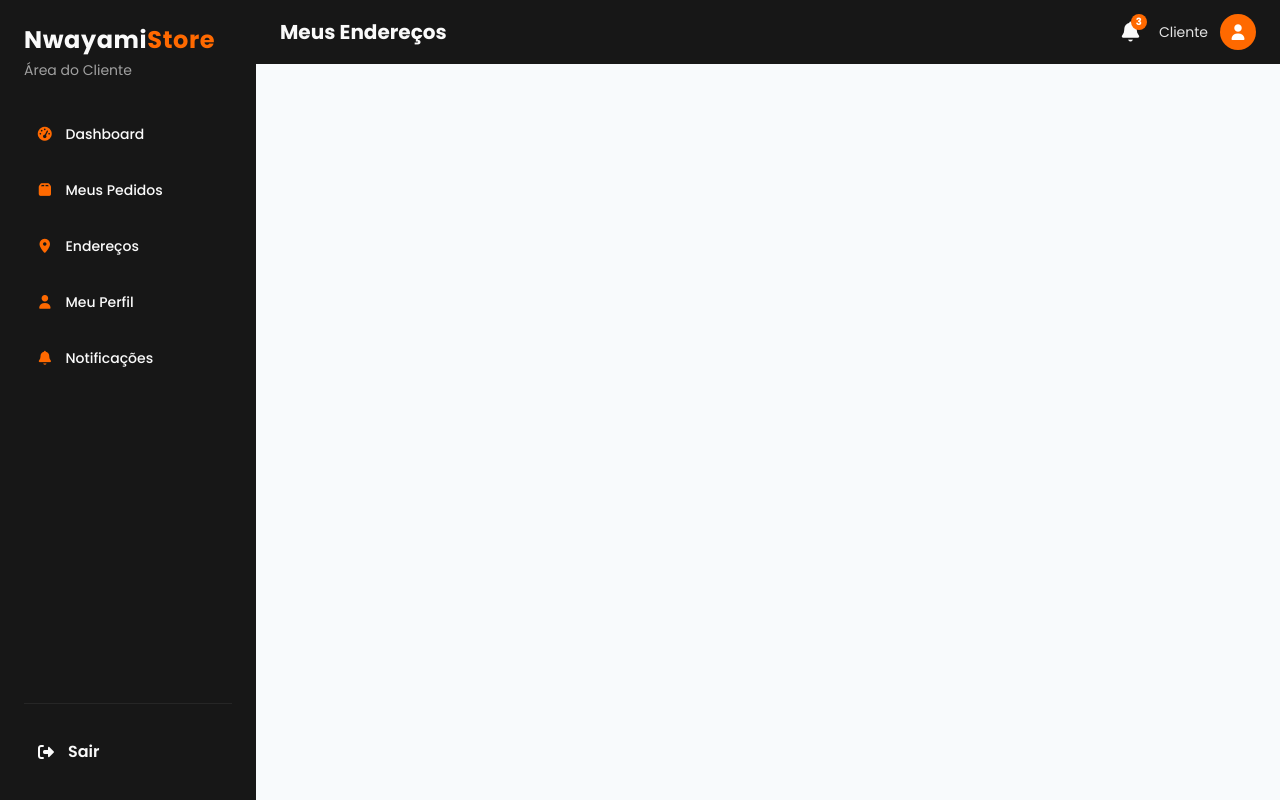
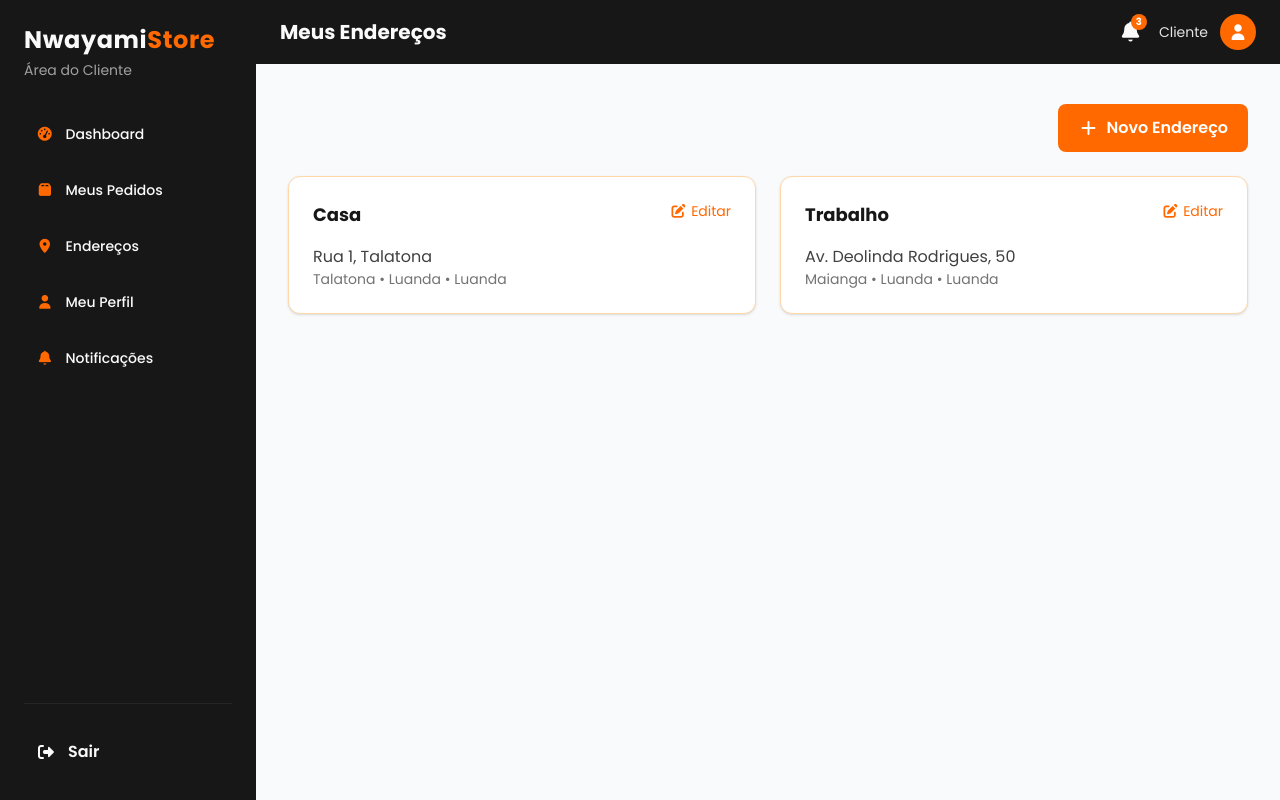
Before and after one commit to nsimba-afonso-nwayami/store-nwayami, a React (Vite) app: page /dashboard/cliente/enderecos in a window 1280 px wide. Built offline with nearby package versions, Linux system fonts and the light colour scheme.

Commit message:
Página endereços do dashboard do cliente criado

```diff
--- a/src/pages/cliente/Enderecos.jsx
+++ b/src/pages/cliente/Enderecos.jsx
@@ -1,12 +1,156 @@
+import { useState } from "react";
 import ClienteLayout from "./components/ClienteLayout";
-import { Link } from "react-router-dom";
+import Modal from "./components/Modal";
 
 export default function Enderecos() {
+  const [enderecos, setEnderecos] = useState([
+    {
+      id: 1,
+      apelido: "Casa",
+      rua: "Rua 1, Talatona",
+      bairro: "Talatona",
+      cidade: "Luanda",
+      provincia: "Luanda",
+    },
+    {
+      id: 2,
+      apelido: "Trabalho",
+      rua: "Av. Deolinda Rodrigues, 50",
+      bairro: "Maianga",
+      cidade: "Luanda",
+      provincia: "Luanda",
+    },
+  ]);
+
+  const [openModal, setOpenModal] = useState(false);
+  const [enderecoSelecionado, setEnderecoSelecionado] = useState(null);
+
+  const abrirModal = (endereco = null) => {
+    setEnderecoSelecionado(endereco);
+    setOpenModal(true);
+  };
+
   return (
     <>
       <title>Meus Endereços | Dashboard Cliente</title>
 
-      <ClienteLayout title="Meus Endereços"></ClienteLayout>
+      <ClienteLayout title="Meus Endereços">
+        {/* Botão adicionar endereço */}
+        <div className="flex justify-end mb-6">
+          <button
+            onClick={() => abrirModal()}
+            className="px-5 py-3 cursor-pointer bg-orange-500 hover:bg-orange-600 text-white rounded-lg font-semibold flex items-center gap-2"
+          >
+            <i className="fas fa-plus"></i> Novo Endereço
+          </button>
+        </div>
+
+        {/* Lista de endereços */}
+        <div className="grid grid-cols-1 md:grid-cols-2 gap-6">
+          {enderecos.map((endereco) => (
+            <div
+              key={endereco.id}
+              className="bg-white p-6 rounded-xl shadow-sm border border-orange-200 hover:shadow-md transition"
+            >
+              <div className="flex justify-between items-start mb-4">
+                <h3 className="text-lg font-bold text-neutral-900">
+                  {endereco.apelido}
+                </h3>
+                <button
+                  onClick={() => abrirModal(endereco)}
+                  className="text-orange-500 cursor-pointer hover:text-orange-600 text-sm flex items-center gap-1"
+                >
+                  <i className="fas fa-edit"></i> Editar
+                </button>
+              </div>
+
+              <p className="text-neutral-700">{endereco.rua}</p>
+              <p className="text-neutral-500 text-sm">
+                {endereco.bairro} • {endereco.cidade} • {endereco.provincia}
+              </p>
+            </div>
+          ))}
+        </div>
+
+        {/* Modal adicionar/editar endereço */}
+        <Modal
+          isOpen={openModal}
+          onClose={() => setOpenModal(false)}
+          title={enderecoSelecionado ? "Editar Endereço" : "Novo Endereço"}
+          icon="fas fa-map-marker-alt"
+        >
+          <form className="max-w-3xl mx-auto space-y-4">
+            <div>
+              <label className="block text-neutral-700 font-medium mb-1">
+                Apelido
+              </label>
+              <input
+                type="text"
+                defaultValue={enderecoSelecionado?.apelido || ""}
+                placeholder="Ex: Casa, Trabalho"
+                className="w-full px-4 py-3 border border-neutral-300 rounded-lg focus:outline-none focus:ring-2 focus:ring-orange-500"
+              />
+            </div>
+
+            <div>
+              <label className="block text-neutral-700 font-medium mb-1">
+                Rua
+              </label>
+              <input
+                type="text"
+                defaultValue={enderecoSelecionado?.rua || ""}
+                placeholder="Ex: Rua 1, Talatona"
+                className="w-full px-4 py-3 border border-neutral-300 rounded-lg focus:outline-none focus:ring-2 focus:ring-orange-500"
+              />
+            </div>
+
+            <div>
+              <label className="block text-neutral-700 font-medium mb-1">
+                Bairro
+              </label>
+              <input
+                type="text"
+                defaultValue={enderecoSelecionado?.bairro || ""}
+                placeholder="Ex: Talatona"
+                className="w-full px-4 py-3 border border-neutral-300 rounded-lg focus:outline-none focus:ring-2 focus:ring-orange-500"
+              />
+            </div>
+
+            <div>
+              <label className="block text-neutral-700 font-medium mb-1">
+                Cidade / Província
+              </label>
+              <input
+                type="text"
+                defaultValue={
+                  enderecoSelecionado
+                    ? `${enderecoSelecionado.cidade} / ${enderecoSelecionado.provincia}`
+                    : ""
+                }
+                placeholder="Ex: Luanda / Luanda"
+                className="w-full px-4 py-3 border border-neutral-300 rounded-lg focus:outline-none focus:ring-2 focus:ring-orange-500"
+              />
+            </div>
+
+            <div className="flex justify-end gap-3 mt-4">
+              <button
+                type="button"
+                onClick={() => setOpenModal(false)}
+                className="px-6 py-3 bg-neutral-200 hover:bg-neutral-300 text-neutral-800 rounded-lg cursor-pointer"
+              >
+                Cancelar
+              </button>
+
+              <button
+                type="submit"
+                className="px-6 py-3 bg-orange-500 hover:bg-orange-600 text-white font-semibold rounded-lg cursor-pointer"
+              >
+                Salvar Endereço
+              </button>
+            </div>
+          </form>
+        </Modal>
+      </ClienteLayout>
     </>
   );
 }
```
